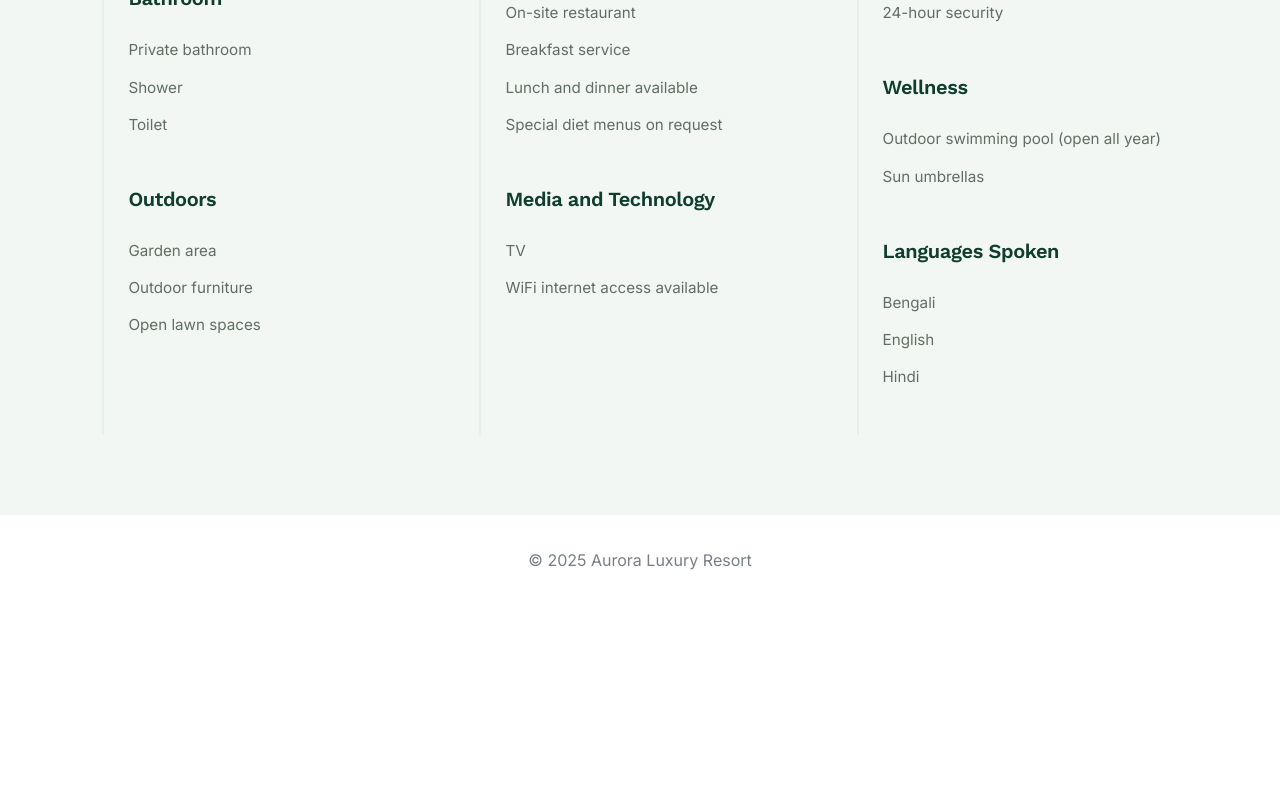
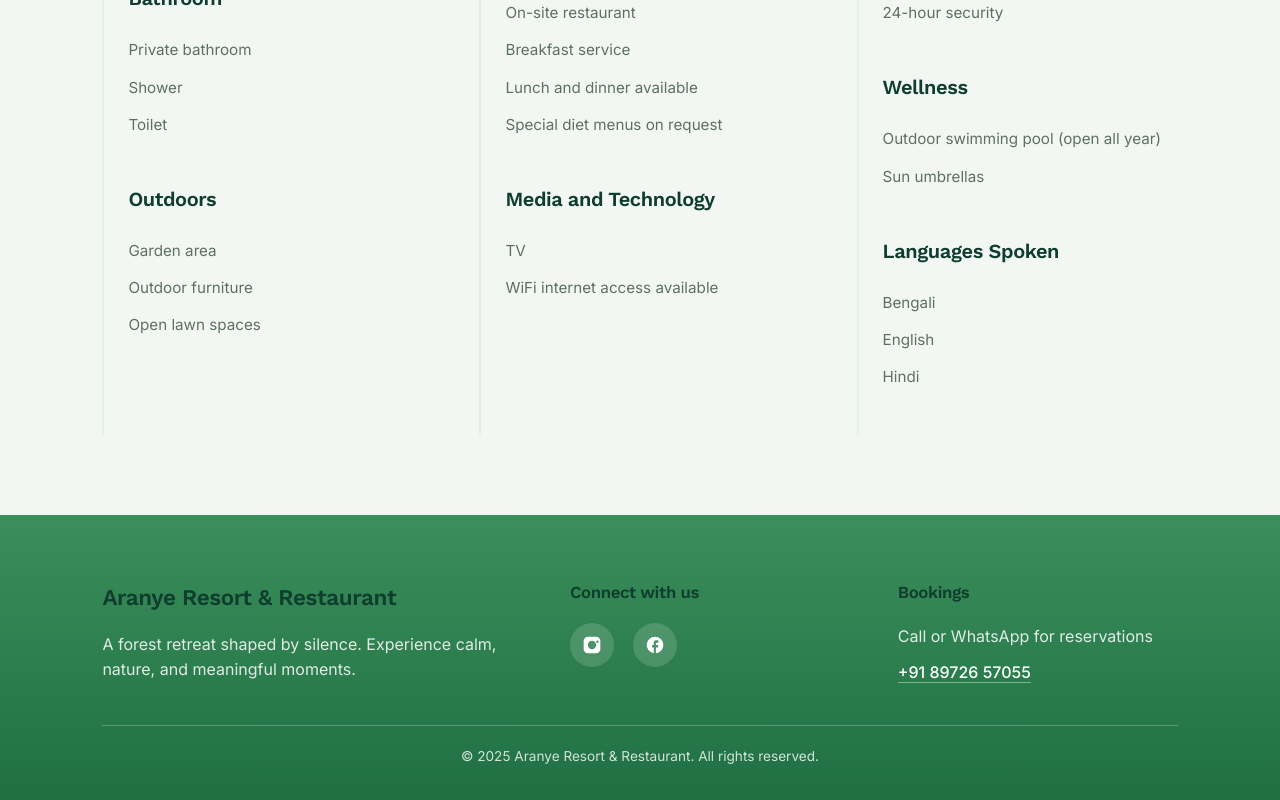
Before and after one commit to sarbeswarnandi/resort-website, a Next.js app: page / in a window 1280 px wide. Shown: the part 4522-5322 px from the top of the page. Before the commit the page ends 5127 px from the top, so only its background shows below. Built offline with nearby package versions, Linux system fonts and the light colour scheme.

Commit message:
footer fix

```diff
--- a/app/globals.css
+++ b/app/globals.css
@@ -500,3 +500,114 @@ a.button,
     align-items: flex-start;
   }
 }
+
+/* =========================
+   FOOTER
+========================= */
+
+.site-footer {
+  background: linear-gradient(
+    to top,
+    var(--green-primary),
+    var(--green-soft)
+  );
+  color: #ffffff;
+  padding: 4rem 8% 2rem;
+}
+
+.footer-inner {
+  display: grid;
+  grid-template-columns: 1.2fr 0.8fr 0.8fr;
+  gap: 3rem;
+  margin-bottom: 2.5rem;
+}
+
+.footer-brand h3 {
+  font-size: 1.4rem;
+  margin-bottom: 1rem;
+}
+
+.footer-brand p {
+  color: rgba(255, 255, 255, 0.85);
+  max-width: 420px;
+  line-height: 1.6;
+}
+
+.footer-links h4,
+.footer-contact h4 {
+  margin-bottom: 1rem;
+  font-size: 1.05rem;
+}
+
+.footer-links a {
+  display: block;
+  color: rgba(255, 255, 255, 0.9);
+  margin-bottom: 0.6rem;
+  transition: all 0.25s ease;
+}
+
+.footer-links a:hover {
+  color: #ffffff;
+  transform: translateX(4px);
+}
+
+.footer-contact p {
+  color: rgba(255, 255, 255, 0.85);
+  margin-bottom: 0.6rem;
+}
+
+.footer-phone {
+  font-weight: 500;
+  color: #ffffff;
+  border-bottom: 1px solid rgba(255, 255, 255, 0.4);
+  transition: border-color 0.25s ease;
+}
+
+.footer-phone:hover {
+  border-color: #ffffff;
+}
+
+.footer-bottom {
+  border-top: 1px solid rgba(255, 255, 255, 0.25);
+  padding-top: 1.2rem;
+  text-align: center;
+  font-size: 0.85rem;
+  color: rgba(255, 255, 255, 0.8);
+}
+
+/* Responsive */
+@media (max-width: 900px) {
+  .footer-inner {
+    grid-template-columns: 1fr;
+    gap: 2.5rem;
+  }
+}
+
+.social-icons {
+  display: flex;
+  gap: 1.2rem;
+  margin-top: 0.6rem;
+}
+
+.social-icons a {
+  width: 44px;
+  height: 44px;
+  border-radius: 50%;
+  background: rgba(255, 255, 255, 0.15);
+  color: #ffffff;
+  display: flex;
+  align-items: center;
+  justify-content: center;
+  transition: all 0.25s ease;
+}
+
+.social-icons a:hover {
+  background: rgba(255, 255, 255, 0.28);
+  transform: translateY(-2px);
+}
+
+.social-icons svg {
+  width: 20px;
+  height: 20px;
+  display: block;
+}
--- a/app/layout.tsx
+++ b/app/layout.tsx
@@ -28,7 +28,7 @@ const workSans = Work_Sans({
 
 export const metadata: Metadata = {
   title: "Aranye Resort & Restaurant",
-  description: "A luxury nature resort offering stays, events, and celebrations",
+  description: "A forest retreat shaped by silence",
 };
 
 export default function RootLayout({
--- a/components/Footer.tsx
+++ b/components/Footer.tsx
@@ -1,11 +1,75 @@
 export default function Footer() {
   return (
-    <footer style={{
-      padding: "2rem",
-      textAlign: "center",
-      opacity: .6
-    }}>
-      © {new Date().getFullYear()} Aurora Luxury Resort
+    <footer className="site-footer">
+      <div className="footer-inner">
+        {/* Left */}
+        <div className="footer-brand">
+          <h3>Aranye Resort & Restaurant</h3>
+          <p>
+            A forest retreat shaped by silence. Experience calm, nature,
+            and meaningful moments.
+          </p>
+        </div>
+
+        {/* Middle */}
+        <div className="footer-links">
+          <h4>Connect with us</h4>
+
+          <div className="social-icons">
+            <a
+              href="https://www.instagram.com/sarbeswarnandi?igsh=MTVjOHV1MTR5aGM0Ng=="
+              target="_blank"
+              rel="noopener noreferrer"
+              aria-label="Instagram"
+            >
+              <svg
+                viewBox="0 0 24 24"
+                width="20"
+                height="20"
+                aria-hidden="true"
+              >
+                <path
+                  fill="currentColor"
+                  d="M7 2h10a5 5 0 0 1 5 5v10a5 5 0 0 1-5 5H7a5 5 0 0 1-5-5V7a5 5 0 0 1 5-5zm5 5a5 5 0 1 0 0 10 5 5 0 0 0 0-10zm6.5-.5a1.5 1.5 0 1 0 0 3 1.5 1.5 0 0 0 0-3z"
+                />
+              </svg>
+            </a>
+
+            <a
+              href="https://www.facebook.com/people/Sarbeswar-Nandi/100090828131545/"
+              target="_blank"
+              rel="noopener noreferrer"
+              aria-label="Facebook"
+            >
+              <svg
+                viewBox="0 0 24 24"
+                width="20"
+                height="20"
+                aria-hidden="true"
+              >
+                <path
+                  fill="currentColor"
+                  d="M22 12a10 10 0 1 0-11.5 9.9v-7h-2v-3h2V9.5a3 3 0 0 1 3.2-3.3h2.3v3h-1.6c-1 0-1.3.5-1.3 1.2V12h2.8l-.4 3h-2.4v7A10 10 0 0 0 22 12z"
+                />
+              </svg>
+            </a>
+          </div>
+        </div>
+
+        {/* Right */}
+        <div className="footer-contact">
+          <h4>Bookings</h4>
+          <p>Call or WhatsApp for reservations</p>
+          <a href="tel:+918972657055" className="footer-phone">
+            +91 89726 57055
+          </a>
+        </div>
+      </div>
+
+      <div className="footer-bottom">
+        © {new Date().getFullYear()} Aranye Resort & Restaurant. All rights
+        reserved.
+      </div>
     </footer>
   );
 }
```
Also changed, not shown: app/icon.png (added), aranya_dp.jpg (added).
